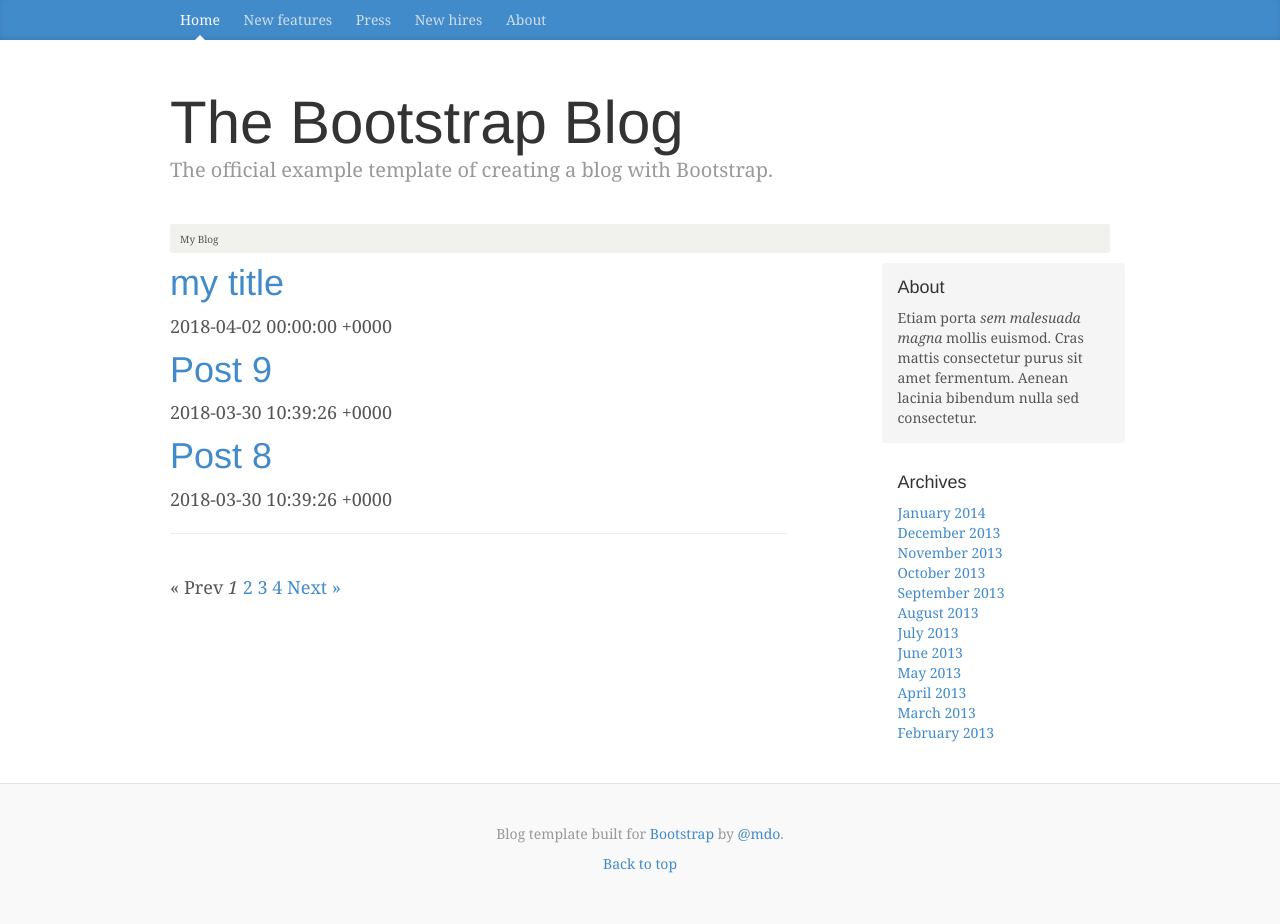
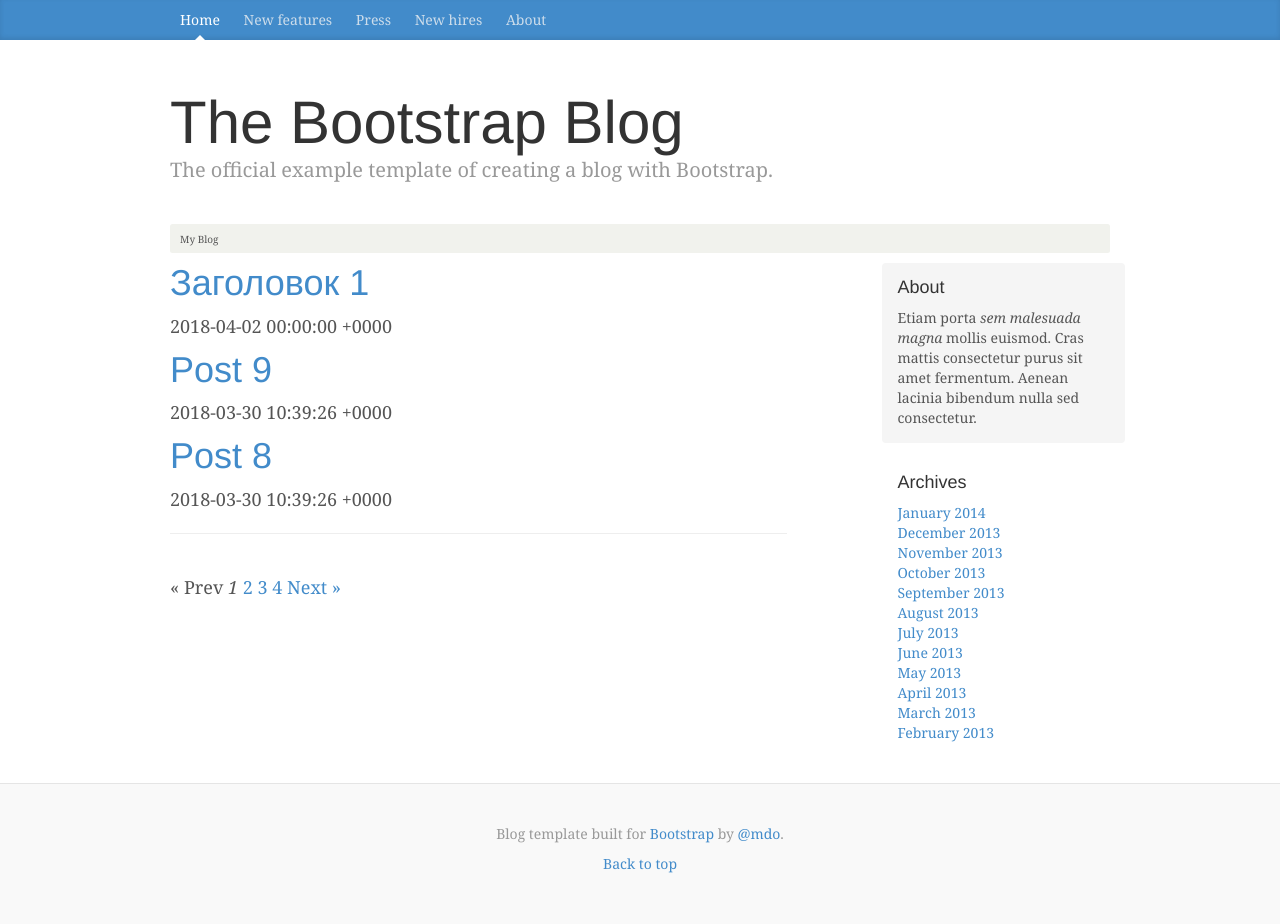
Before and after one commit to Brobinat/brobinat.github.io, a Jekyll site: the page built from index.html, in a window 1280 px wide. Built offline with Jekyll 4.4.1, drawn with Linux system fonts in a browser that asks for light colours; the list of posts is cut into pages by our own code; comment, search, counter and statistics services are not loaded.

Commit message:
Updated Test Name

```diff
--- a/_posts/2018-04-02-test-name.md
+++ b/_posts/2018-04-02-test-name.md
@@ -1,7 +1,11 @@
 ---
-title: my title
+title: Заголовок 1
 date: 2018-04-02 00:00:00 Z
+permalink: header
+categories:
+- jekyll
 header: my header
+layout: post
 ---
 
-content
+Проверка админки
```
